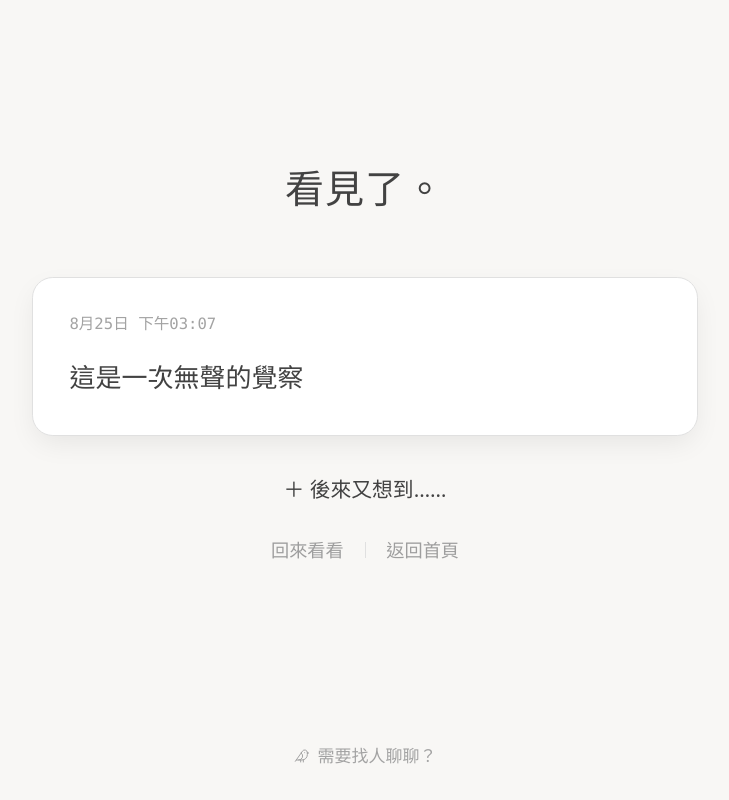
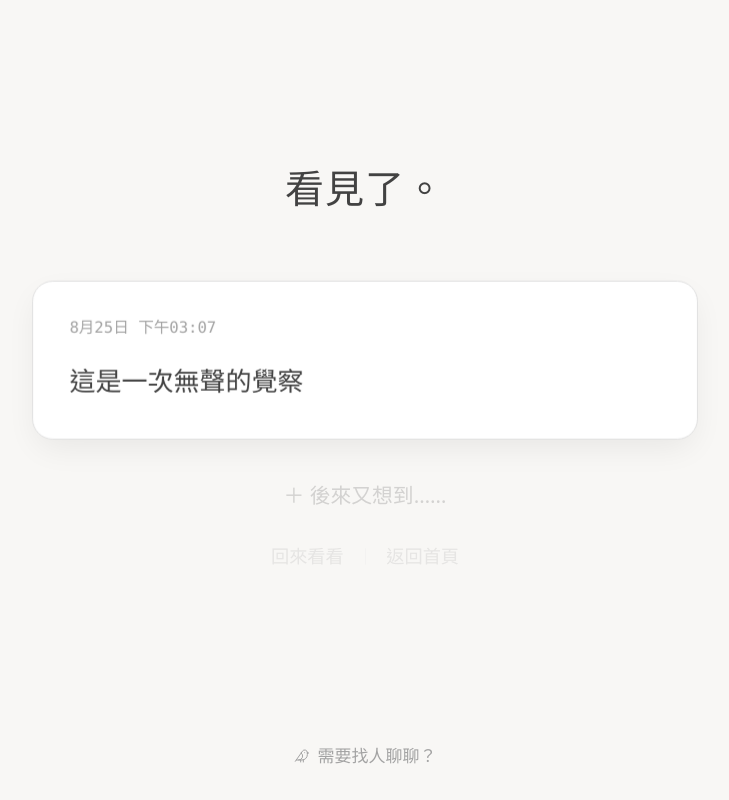
Before and after one commit to q5089877/privateMind, a React (Vite) app: page / in a window 1280 px wide. Both pictures are taken after a click on the button "我現在說不上來". Shown: the whole page, without its empty margins (275-1004 px from the left). Built offline with nearby package versions, Linux system fonts and the light colour scheme.

Commit message:
feat: slow down transitions to 1.6s parasympathetic calming rhythm

```diff
--- a/src/components/CompletionScreen.tsx
+++ b/src/components/CompletionScreen.tsx
@@ -24,10 +24,10 @@ export const CompletionScreen: React.FC<CompletionScreenProps> = ({
   const ceremonyText = isDeposit ? UI_TEXT.completion.ceremony.deposit : UI_TEXT.completion.ceremony.action;
 
   useEffect(() => {
-    // 著陸觸覺回饋（於原地沉降落座 450ms 時觸發微震）
+    // 著陸觸覺回饋（於慢速沉降落座 800ms 觸發溫柔微震）
     const landingTimer = setTimeout(() => {
-      triggerHaptic(20);
-    }, 450);
+      triggerHaptic([15, 20]);
+    }, 800);
 
     return () => clearTimeout(landingTimer);
   }, []);
@@ -36,30 +36,30 @@ export const CompletionScreen: React.FC<CompletionScreenProps> = ({
     <motion.div
       initial={{ opacity: 0 }}
       animate={{ opacity: 1 }}
-      transition={{ duration: 0.3 }}
+      transition={{ duration: 0.6, ease: "easeOut" }}
       className="w-full max-w-lg space-y-6 sm:space-y-8 py-4 sm:py-6 flex flex-col items-center justify-center text-center"
     >
-      {/* 沉降定格字樣（在卡片上方平穩浮現） */}
+      {/* 沉降定格字樣（在卡片上方緩緩浮現） */}
       <motion.p
-        initial={{ opacity: 0, y: -10 }}
+        initial={{ opacity: 0, y: -8 }}
         animate={{ opacity: 1, y: 0 }}
-        transition={{ duration: 0.7, delay: 0.2, ease: [0.22, 1, 0.36, 1] }}
+        transition={{ duration: 1.2, delay: 0.35, ease: [0.16, 1, 0.3, 1] }}
         className="text-2xl sm:text-3xl font-light text-[#424242] tracking-wide"
       >
         {ceremonyText}
       </motion.p>
 
-      {/* 原地物理沉降落座卡片（不跳出、不從天降，原地向下沉降 24px 落定） */}
+      {/* 原地物理沉降落座卡片（1.6s 慢速、超阻尼深沉下沉 28px） */}
       <motion.div
-        initial={{ y: 0, scale: 1, boxShadow: "0 1px 3px 0 rgba(0, 0, 0, 0.05)" }}
+        initial={{ y: 0, scale: 1, boxShadow: "0 1px 3px 0 rgba(0, 0, 0, 0.04)" }}
         animate={{
-          y: [0, 18, 24],
-          scale: [1, 0.995, 1],
-          boxShadow: "0 10px 28px -4px rgba(0, 0, 0, 0.08)"
+          y: [0, 16, 28],
+          scale: [1, 0.992, 1],
+          boxShadow: "0 12px 32px -4px rgba(0, 0, 0, 0.07)"
         }}
         transition={{
-          duration: 0.9,
-          ease: [0.22, 1, 0.36, 1]
+          duration: 1.6,
+          ease: [0.16, 1, 0.3, 1]
         }}
         className="w-full p-6 sm:p-7 rounded-2xl bg-[#FFFFFF] border border-[#E0E0E0] text-left space-y-4 will-change-transform"
       >
@@ -75,7 +75,7 @@ export const CompletionScreen: React.FC<CompletionScreenProps> = ({
           <motion.div
             initial={{ opacity: 0, y: 6 }}
             animate={{ opacity: 1, y: 0 }}
-            transition={{ delay: 0.3, duration: 0.5 }}
+            transition={{ delay: 0.4, duration: 0.8, ease: "easeOut" }}
             className="p-3.5 bg-[#F8F7F5] rounded-xl border border-[#E8E8E4] space-y-1"
           >
             <div className="text-xs text-[#9E9E9E] font-medium">下一步</div>
@@ -120,11 +120,11 @@ export const CompletionScreen: React.FC<CompletionScreenProps> = ({
         </AnimatePresence>
       </motion.div>
 
-      {/* 底部安靜出口 (落座定格後平緩浮現) */}
+      {/* 底部安靜出口 (落座完全定格後平緩浮現) */}
       <motion.div
         initial={{ opacity: 0, y: 8 }}
         animate={{ opacity: 1, y: 0 }}
-        transition={{ delay: 0.75, duration: 0.5 }}
+        transition={{ delay: 1.1, duration: 0.8, ease: "easeOut" }}
         className="w-full flex flex-col items-center gap-3 pt-2"
       >
         {!isAdding && (
--- a/src/components/HomeScreen.tsx
+++ b/src/components/HomeScreen.tsx
@@ -48,7 +48,7 @@ export const HomeScreen: React.FC<HomeScreenProps> = ({ onStartInput, onSayNothi
     setIsSinking(true);
     timerRef.current = setTimeout(() => {
       onStartInput(inputText);
-    }, 1000);
+    }, 1400);
   };
 
   const handleSayNothing = () => {
@@ -57,7 +57,7 @@ export const HomeScreen: React.FC<HomeScreenProps> = ({ onStartInput, onSayNothi
     setIsSinking(true);
     timerRef.current = setTimeout(() => {
       onSayNothing();
-    }, 1000);
+    }, 1400);
   };
 
   return (
--- a/src/index.css
+++ b/src/index.css
@@ -5,7 +5,7 @@ html {
 }
 
 .sink-animation {
-  animation: sinkAndFade 1.0s cubic-bezier(0.16, 1, 0.3, 1) forwards;
+  animation: sinkAndFade 1.5s cubic-bezier(0.16, 1, 0.3, 1) forwards;
 }
 
 @keyframes sinkAndFade {
@@ -14,7 +14,7 @@ html {
     transform: translateY(0) scale(1);
   }
   100% {
-    opacity: 0.4;
-    transform: translateY(60px) scale(0.5);
+    opacity: 0.35;
+    transform: translateY(48px) scale(0.5);
   }
 }
```
